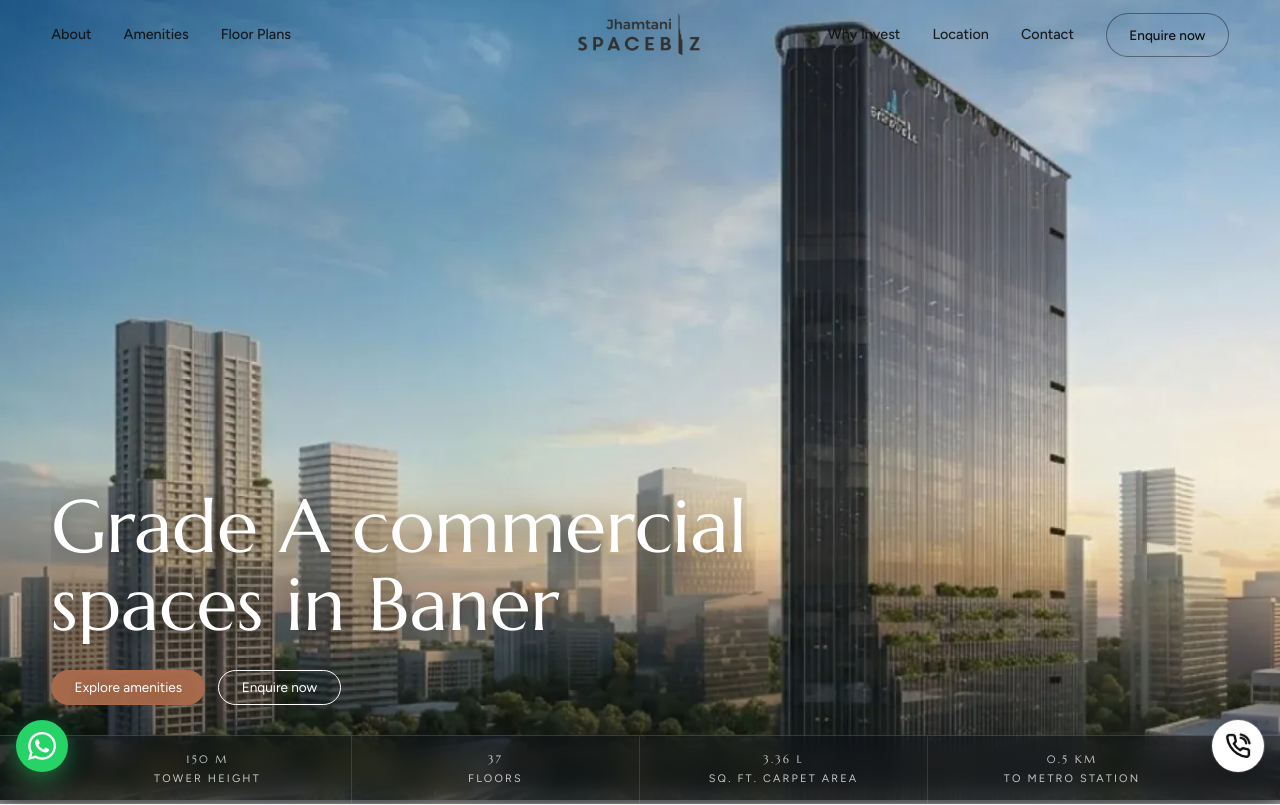
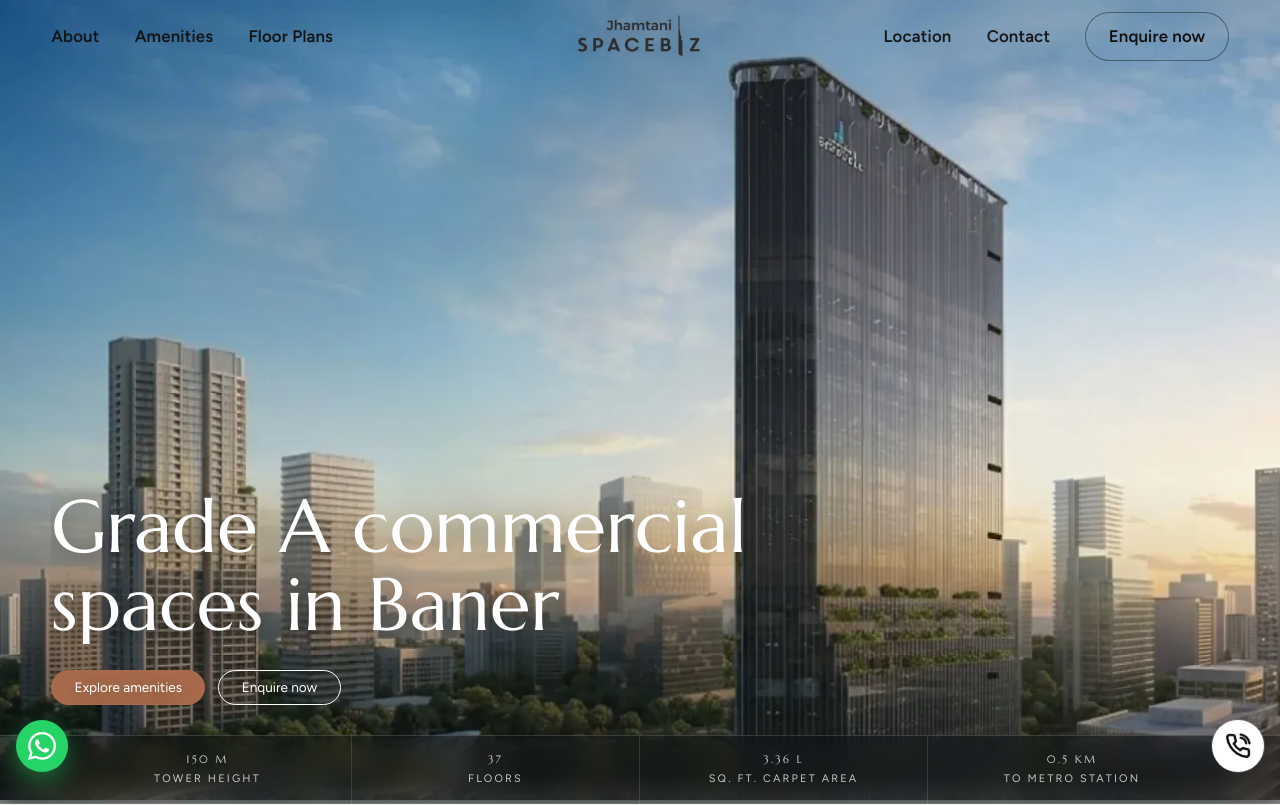
Before and after one commit to Pratiksha-3108/spacebiz, a Next.js app: page / in a window 1280 px wide. Shown: the top 805 px of the page. Built offline with nearby package versions, Linux system fonts and the light colour scheme.

Commit message:
redesign the section

```diff
--- a/app/globals.css
+++ b/app/globals.css
@@ -220,12 +220,12 @@ textarea:focus-visible {
   position: absolute;
   top: 0;
   left: 0;
-  width: 134vw;
-  min-width: 134%;
+  width: 126vw;
+  min-width: 126%;
   height: 100%;
   max-width: none;
   object-fit: cover;
-  object-position: left 20%;
+  object-position: left top;
 }
 
 .hero:after {
@@ -264,18 +264,18 @@ textarea:focus-visible {
 
 .nav-left {
   display: flex;
-  gap: 2rem;
+  gap: 2.2rem;
   list-style: none;
-  font-size: .9rem;
+  font-size: 1.05rem;
   justify-content: flex-start;
-  align-items: center
+  align-items: center;
 }
 
 .nav-logo {
   display: inline-flex;
   justify-content: center;
   align-items: center;
-  padding: 0 1.5rem
+  padding: 0 1.5rem;
 }
 
 .nav-logo img {
@@ -284,33 +284,35 @@ textarea:focus-visible {
   max-width: 180px;
   object-fit: contain;
   filter: drop-shadow(0 2px 8px rgba(0, 0, 0, 0.12));
-  transition: transform .3s var(--ease)
+  transition: transform .3s var(--ease);
 }
 
 .nav-logo:hover img {
-  transform: scale(1.04)
+  transform: scale(1.04);
 }
 
 .nav-right {
   display: flex;
-  gap: 2rem;
-  align-items: center;
-  justify-content: flex-end
+  gap: 2.2rem;
+  align-items: center;
+  justify-content: flex-end;
 }
 
 .nav-right ul {
   display: flex;
-  gap: 2rem;
+  gap: 2.2rem;
   list-style: none;
-  font-size: .9rem;
-  align-items: center
+  font-size: 1.05rem;
+  align-items: center;
 }
 
 .nav a {
   color: #111;
-  opacity: .9;
+  font-size: 1.05rem;
+  opacity: .95;
   transition: opacity .3s, color .3s;
-  font-weight: 500
+  font-weight: 550;
+  letter-spacing: 0.01em;
 }
 
 .nav a:hover {
--- a/components/Navbar.tsx
+++ b/components/Navbar.tsx
@@ -37,7 +37,6 @@ export default function Navbar() {
     ["Amenities", "amenities"],
     ["Floor Plans", "floor-plans"],
     ["Price List", "pricing"],
-    ["Why Invest", "why-invest"],
     ["Location", "location"],
     ["Contact", "contact"],
   ];
@@ -59,7 +58,7 @@ export default function Navbar() {
 
         <div className="nav-right">
           <ul>
-            {[["Why Invest", "why-invest"], ["Location", "location"], ["Contact", "contact"]].map(([l, h]) => (
+            {[["Location", "location"], ["Contact", "contact"]].map(([l, h]) => (
               <li key={l}>
                 <a href={`#${h}`}>{l}</a>
               </li>
```
Also changed, not shown: public/images/RS-SpaceBiz-Desktop-banner.webp (added).
